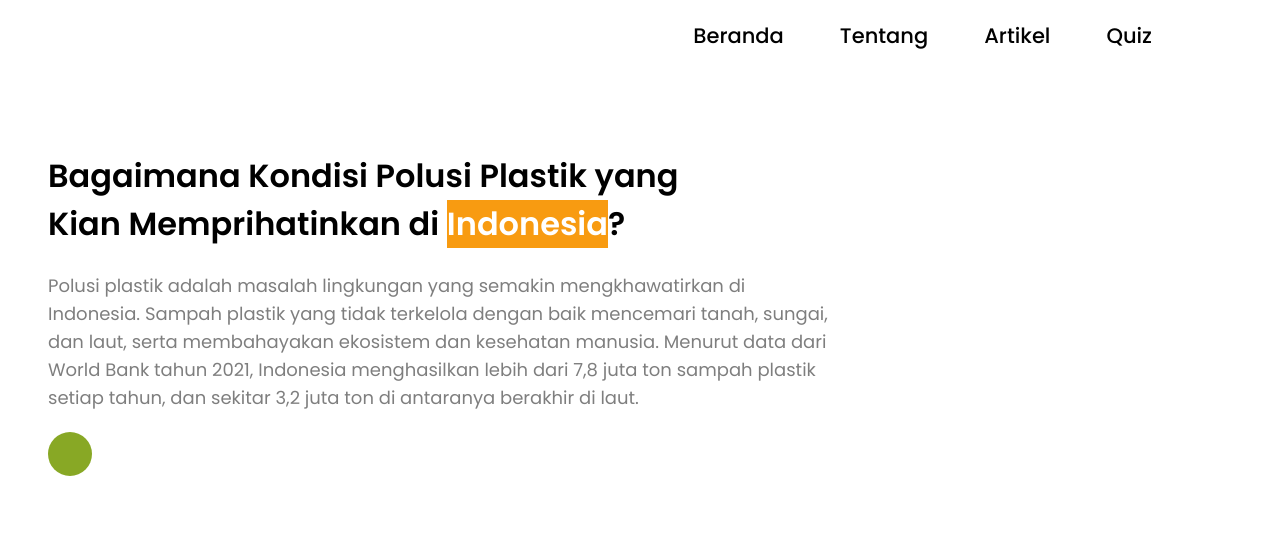
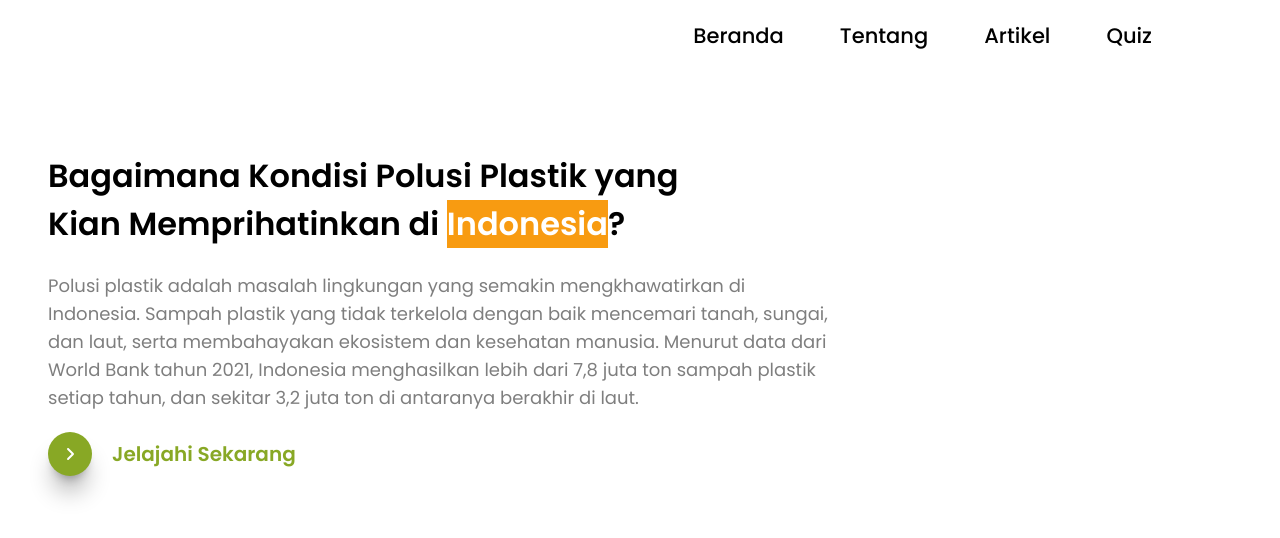
Before and after one commit to NaufalWaiz/PlastiKita, a Next.js app: page / in a window 1280 px wide. Shown: the top 538 px of the page. Built offline with nearby package versions, Linux system fonts and the light colour scheme.

Commit message:
adding the CTA button (not functional yet)

```diff
--- a/package.json
+++ b/package.json
@@ -9,6 +9,9 @@
     "lint": "eslint"
   },
   "dependencies": {
+    "@fortawesome/fontawesome-svg-core": "^7.1.0",
+    "@fortawesome/free-solid-svg-icons": "^7.1.0",
+    "@fortawesome/react-fontawesome": "^3.1.0",
     "@react-three/drei": "^10.7.7",
     "@react-three/fiber": "^9.4.0",
     "next": "16.0.3",
--- a/src/app/layout.tsx
+++ b/src/app/layout.tsx
@@ -2,6 +2,9 @@ import type { Metadata } from "next";
 import { Geist, Geist_Mono, Poppins } from "next/font/google";
 import "./globals.css";
 import Link from "next/link";
+import { config } from '@fortawesome/fontawesome-svg-core'
+import '@fortawesome/fontawesome-svg-core/styles.css'
+config.autoAddCss = false;
 
 const geistSans = Geist({
   variable: "--font-geist-sans",
--- a/src/app/page.tsx
+++ b/src/app/page.tsx
@@ -1,5 +1,8 @@
 import Link from "next/link";
 import { PlasticsSceneLoader } from "@/components/PlasticsSceneLoader";
+import { FontAwesomeIcon } from "@fortawesome/react-fontawesome";
+import { faAngleRight, faArrowRight } from "@fortawesome/free-solid-svg-icons";
+
 
 const stats = [
   { label: "Botol plastik dialihkan", value: "1,2 Juta" },
@@ -54,8 +57,11 @@ export default function Home() {
           menghasilkan lebih dari 7,8 juta ton sampah plastik setiap tahun, dan
           sekitar 3,2 juta ton di antaranya berakhir di laut.
         </p>
-        <div className="flex flex-row">
-            <div className="rounded-full bg-[#88A825] w-11 h-11"></div>
+        <div className="flex flex-row items-center gap-5">
+            <div className="rounded-full bg-[#88A825] w-11 h-11 flex justify-center items-center shadow-xl/30">
+                <FontAwesomeIcon icon={faAngleRight} className="text-white"/>
+            </div>
+            <h1 className="text-[#88A825] font-semibold text-[20px]">Jelajahi Sekarang</h1>
         </div>
       </section>
     </div>
```
Also changed, not shown: 1 other file (tests, documents, lock files or other folders).
